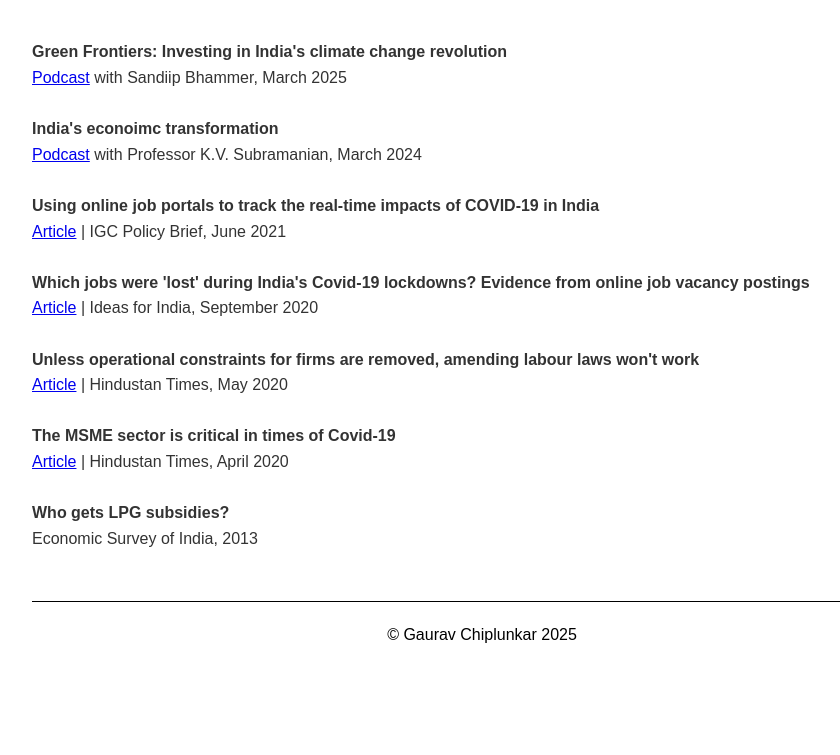
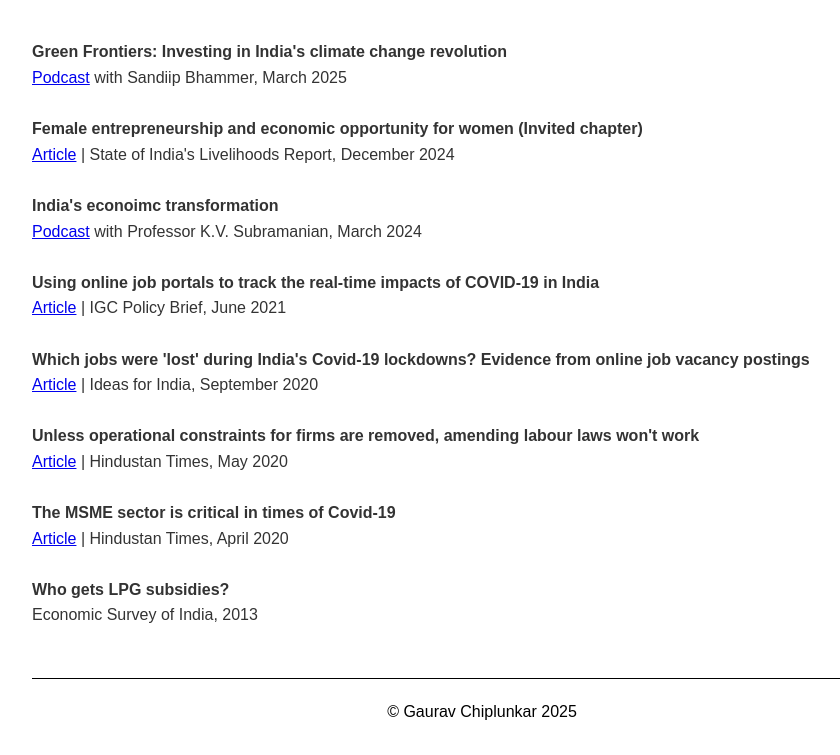
Before and after one commit to gauravchiplunkar/gauravchiplunkar.github.io, a plain HTML site: page media.html in a window 1280 px wide. Shown: the part 166-921 px from the top of the page, without its empty margins (158-998 px from the left). Before the commit the page ends 844 px from the top, so only its background shows below. Drawn offline with Linux system fonts and the light colour scheme.

Commit message:
Update media.html

```diff
--- a/media.html
+++ b/media.html
@@ -41,6 +41,11 @@
       target="_blank" rel="noopener noreferrer">Podcast</a> with Sandiip Bhammer, March 2025 </div>
 
     <br>
+    <div><strong>Female entrepreneurship and economic opportunity for women (Invited chapter)</strong></div>
+    <div class="authors"> <a href="https://livelihoods-india.org/wp-content/uploads/2024/12/SOIL-Report-2024-.pdf"
+      target="_blank" rel="noopener noreferrer">Article</a> | State of India's Livelihoods Report, December 2024 </div>
+
+    <br>
     <div><strong>India's econoimc transformation</strong></div>
     <div class="authors"> <a href="https://dardenspeakerevents.podbean.com/e/india-s-economic-transformation-with-prof-kv-subramanian-ed-at-imf-and-india-s-former-chief-economic-adviser/"
       target="_blank" rel="noopener noreferrer">Podcast</a> with Professor K.V. Subramanian, March 2024 </div>
```
